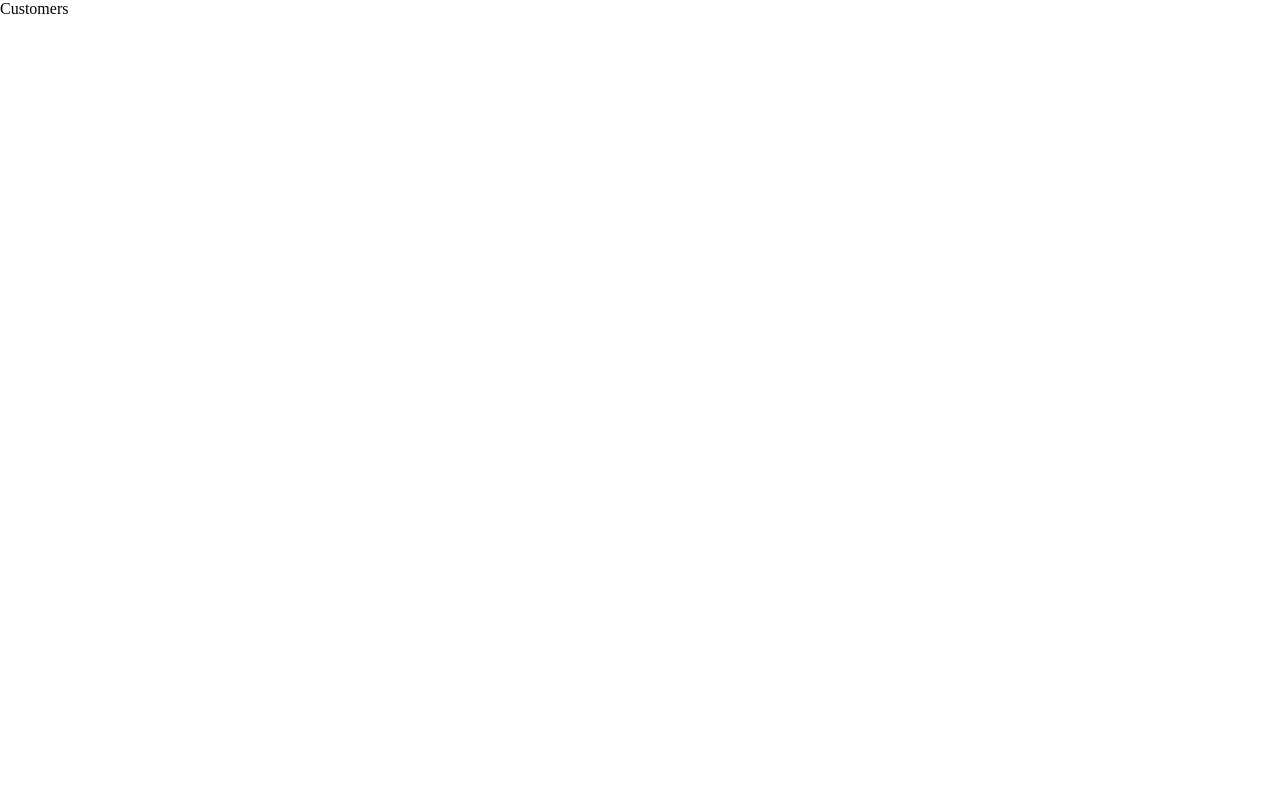
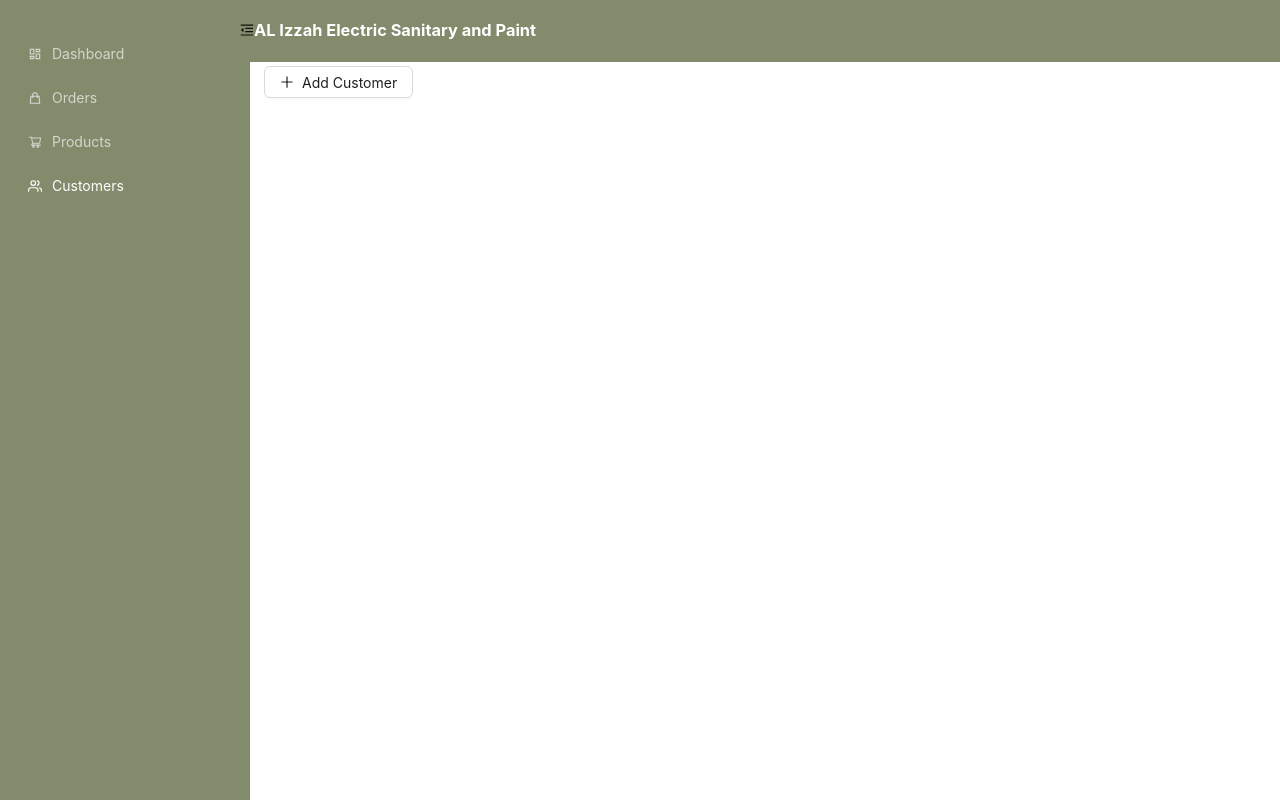
Before and after one commit to azizlaghari/assignment-writing, a React (Vite) app in the folder assignment-writing/: page /customers in a window 1280 px wide. Built offline with nearby package versions, Linux system fonts and the light colour scheme.

Commit message:
add Deshboard, Customers pages

```diff
--- a/assignment-writing/src/Config/Routers.jsx
+++ b/assignment-writing/src/Config/Routers.jsx
@@ -1,10 +1,10 @@
 import { BrowserRouter, Route, Routes } from "react-router-dom";
 import Orders from "../Views/Orders/Orders";
 import ProductList from "../Views/Product/Product";
-import Customer from "../Views/Customers/Customers";
 import Login from "../Views/Login/Login";
 import Dashboard from "../Views/Dashboard/Dashboard";
 import MainMenu from "../Layout/MainMenu/MainMenu";
+import Customers from "../Views/Customers/Customers";
 
 function Routers() {
     // console.log("isAdmin", isAdmin);
@@ -14,11 +14,11 @@ function Routers() {
             <BrowserRouter>
                 <Routes>
                     {/* <Route  path="/" element={<MainMenu/>} /> */}
-                    <Route index path="dashboard" element={<Dashboard/>} />
+                    <Route exact path="/" element={<Dashboard/>} />
                     <Route  path="login" element={<Login/>} />
                     <Route  path="orders" element={<Orders/>} />
                     <Route  path="products" element={<ProductList/>} />
-                    <Route  path="customers" element={<Customer/>} />
+                    <Route  path="customers" element={<Customers/>} />
                 </Routes>
             </BrowserRouter>
         </>
--- /dev/null
+++ b/assignment-writing/src/Layout/LayoutMain/LayoutMain.jsx
@@ -0,0 +1,13 @@
+import VerticalLayout from "../VerticalLayout/VerticalLayout";
+
+const LayoutMain = ({ children, active }) => {
+  return (
+    <>
+      <div className="main-layout">
+        <VerticalLayout children={children} active={active} />
+      </div>
+    </>
+  );
+};
+
+export default LayoutMain;
--- a/assignment-writing/src/Layout/MainMenu/MainMenu.jsx
+++ b/assignment-writing/src/Layout/MainMenu/MainMenu.jsx
@@ -6,15 +6,16 @@ import { AiOutlineShoppingCart } from "react-icons/ai";
 import { HiOutlineShoppingBag } from "react-icons/hi";
 import { Link } from 'react-router-dom';
 
-const MainMenu = () => {
+const MainMenu = ({active}) => {
+    const { SubMenu } = Menu;
     const {
         token: { colorBgContainer },
     } = theme.useToken();
     return (
         <Menu
         theme="dark"
-            mode="inline"
-            defaultSelectedKeys={['1']}
+        mode={"inline"}
+        defaultSelectedKeys={active ? active : "dashboard"}
         style={{
           height: "100vh",
           background: "var(--sidebar)",
--- a/assignment-writing/src/Layout/VerticalLayout/VerticalLayout.jsx
+++ b/assignment-writing/src/Layout/VerticalLayout/VerticalLayout.jsx
@@ -27,7 +27,7 @@ const VerticalLayout = ({ children, active }) => {
                         left: 0,
                         top: 0,
                         bottom: 0,
-                        background: "var(--white)",
+                        background: "#828b6b",
                     }}
                 >
                     <div className="demo-logo-vertical" />
@@ -46,10 +46,11 @@ const VerticalLayout = ({ children, active }) => {
                             zIndex: 1,
                             position: "fixed",
                             width: "100%",
+                            backgroundColor: "#828b6b"
                         }}
                         className="header-row"
                     >
-                        <div style={{ display: "flex", alignItems: "center" }}>
+                        <div style={{backgroundColor: "#828b6b", display: "flex", alignItems: "center" ,width: "100%", }}>
                             {React.createElement(
                                 collapsed ? MenuUnfoldOutlined : MenuFoldOutlined,
                                 {
--- a/assignment-writing/src/Views/Customers/Customers.jsx
+++ b/assignment-writing/src/Views/Customers/Customers.jsx
@@ -1,9 +1,34 @@
-import React from 'react'
+import React, { useState, useEffect } from "react";
+import { Button, Col, Input, Row, Select, Tooltip } from "antd";
+import { EditOutlined, PlusOutlined } from "@ant-design/icons";
+
+
+import Layout from "../../Layout/LayoutMain/LayoutMain";
 
 const Customers = () => {
+
+
   return (
-    <div>Customers</div>
-  )
-}
+    <Layout active="customers">
+      <div className="PL-container Container">
+        <h2 className="heading">Customer List</h2>
+        <div className="Actions-div">
+          <br />
 
-export default Customers
+          <div className="Add-btns">
+            <Button
+              icon={<PlusOutlined />}
+              className="secondary-btn"
+              style={{ marginRight: "10px" }}
+            >
+              Add Customer
+            </Button>
+          </div>
+          <br />
+        </div>
+      </div>
+    </Layout>
+  );
+};
+
+export default Customers;
--- a/assignment-writing/src/Views/Dashboard/Dashboard.jsx
+++ b/assignment-writing/src/Views/Dashboard/Dashboard.jsx
@@ -1,9 +1,27 @@
-import React from 'react'
+import { DatePicker } from "antd";
+import React from "react";
+
+import Layout from "../../Layout/LayoutMain/LayoutMain";
 
 const Dashboard = () => {
+  const { RangePicker } = DatePicker;
+
+  const onDateSelect = (date, dateString) => {
+    console.log("date", date);
+    // console.log("dateString", dateString);
+
+  };
+
+  // console.log("profit", profit);
+
   return (
-    <div>Dashboard</div>
-  )
-}
+    <Layout active="dashboard"  >
+      <div className="Container dashboard-container" style={{ margin: "3rem" }}>
+        <RangePicker onChange={onDateSelect} style={{ margin: "1rem" }} />
+        <h2>Total Profit :</h2>
+      </div>
+    </Layout>
+  );
+};
 
-export default Dashboard
+export default Dashboard;
```
Lines whose indentation alone changed are shown as unchanged.
